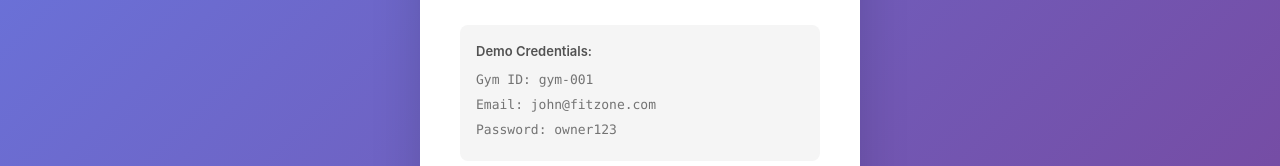
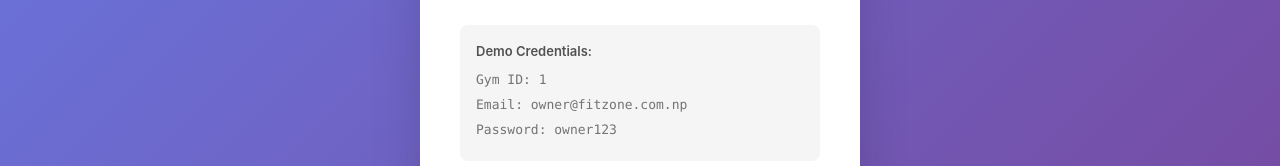
Before and after one commit to aanjan123/gym-frontend-web, a React (Vite) app: page /owner/login in a window 1280 px wide. Shown: the part 560-726 px from the top of the page. Built offline with nearby package versions, Linux system fonts and the light colour scheme.

Commit message:
fix: demo cred update

```diff
--- a/src/components/auth/AuthFooter/index.tsx
+++ b/src/components/auth/AuthFooter/index.tsx
@@ -1,3 +1,4 @@
+import { Link } from 'react-router-dom';
 
 interface AuthFooterProps {
   role: 'superadmin' | 'owner';
@@ -7,9 +8,9 @@ const AuthFooter: React.FC<AuthFooterProps> = ({ role }) => (
   <div className="auth-footer">
     <p>
       {role === 'superadmin' ? 'Gym Owner?' : 'Super Admin?'}{' '}
-      <a href={role === 'superadmin' ? '/owner/login' : '/'} className="auth-link">
+      <Link to={role === 'superadmin' ? '/owner/login' : '/'} className="auth-link">
         Login here
-      </a>
+      </Link>
     </p>
   </div>
 );
--- a/src/pages/auth/OwnerLogin.tsx
+++ b/src/pages/auth/OwnerLogin.tsx
@@ -8,8 +8,8 @@ export const OwnerLogin = () => {
       redirectPath="/owner/dashboard"
       showGymId
       demoCredentials={[
-        { label: 'Gym ID', value: 'gym-001' },
-        { label: 'Email', value: 'john@fitzone.com' },
+        { label: 'Gym ID', value: '1' },
+        { label: 'Email', value: 'owner@fitzone.com.np' },
         { label: 'Password', value: 'owner123' },
       ]}
     />
--- a/src/pages/auth/SuperAdminLogin.tsx
+++ b/src/pages/auth/SuperAdminLogin.tsx
@@ -6,7 +6,7 @@ export const SuperAdminLogin = () => {
       role="superadmin"
       redirectPath="/admin/dashboard"
       demoCredentials={[
-        { label: 'Email', value: 'superadmin@gymplatform.com' },
+        { label: 'Email', value: 'admin@gymsystem.com' },
         { label: 'Password', value: 'SuperAdmin@123' },
       ]}
     />
```
